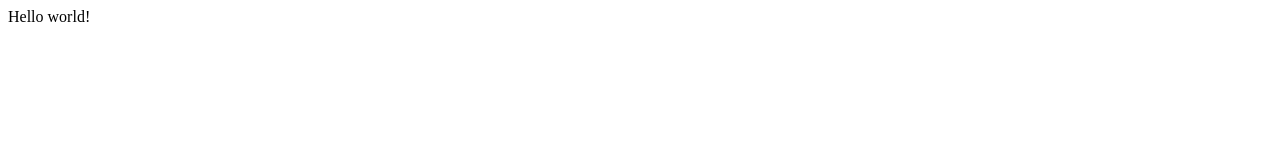
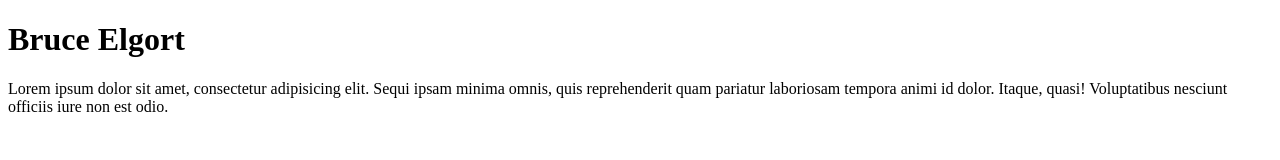
Before and after one commit to belgort/belgort.github.io, a plain HTML site: page index.html in a window 1280 px wide. Drawn offline with Linux system fonts and the light colour scheme.

Commit message:
Made some minor updates

```diff
--- a/index.html
+++ b/index.html
@@ -5,6 +5,7 @@
 	<title>Hello World</title>
 </head>
 <body>
-	Hello world!
+	<h1>Bruce Elgort</h1>
+	<p>Lorem ipsum dolor sit amet, consectetur adipisicing elit. Sequi ipsam minima omnis, quis reprehenderit quam pariatur laboriosam tempora animi id dolor. Itaque, quasi! Voluptatibus nesciunt officiis iure non est odio.</p>
 </body>
 </html>
```
